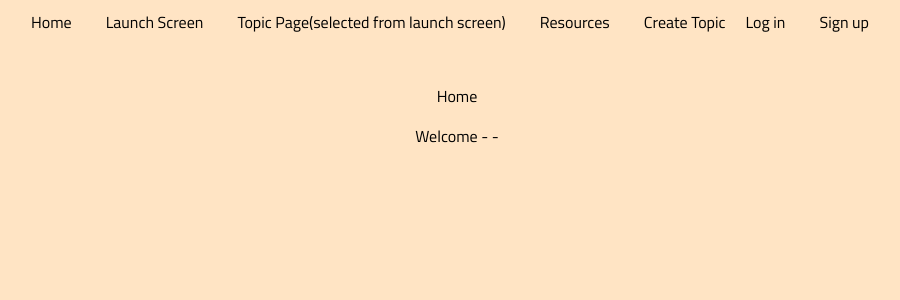
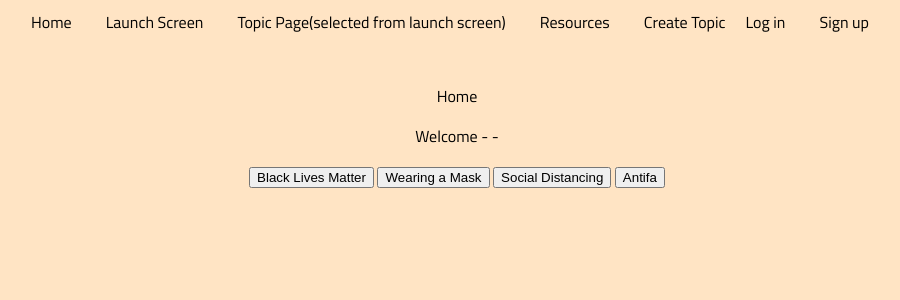
Before and after one commit to VictorLuo920/activisim_app, a React (Create React App) app: page / in a window 1280 px wide. Shown: the top 300 px of the page, without its empty margins (183-1083 px from the left). Built offline with nearby package versions, Linux system fonts and the light colour scheme; no server answers.

Commit message:
Create Popular buttons in Home

```diff
--- a/src/components/NavBar/NavBar.js
+++ /dev/null
@@ -1,37 +0,0 @@
-import React from 'react';
-import { Link } from 'react-router-dom';
-import './NavBar.css';
-
-const NavBar = (props) => {
-    let nav = props.user ?
-        <div className='NavBar'>
-            <Link to='' className='NavBar-link' onClick={props.handleLogout} >Log out</Link>
-            &nbsp;&nbsp;&nbsp;&nbsp;&nbsp;
-            <span className='NavBar-welcome'>Welcome, {props.user.name}</span>
-        </div>
-        :
-        <div className='NavBar'>
-            <Link to="/login" className='NavBar-link'>Log in</Link>
-            &nbsp;&nbsp;&nbsp;&nbsp;
-            <Link to="/signup" className='NavBar-link'>Sign up</Link>
-            &nbsp;&nbsp;&nbsp;&nbsp;
-        </div>
-
-    return (
-        <div className='NavBar'>
-            <Link to="/" className='NavBar-link'>Home</Link>
-            &nbsp;&nbsp;&nbsp;&nbsp;
-        <Link to="/launchscreen" className='NavBar-link'>Launch Screen</Link>
-            &nbsp;&nbsp;&nbsp;&nbsp;
-        <Link to="/topicpage" className='NavBar-link'>Topic Page(selected from launch screen)</Link>
-            &nbsp;&nbsp;&nbsp;&nbsp;
-        <Link to="/resources" className='NavBar-link'>Resources</Link>
-            &nbsp;&nbsp;&nbsp;&nbsp;
-        <Link to="/create" className='NavBar-link'>Create Topic</Link>
-
-            {nav}
-        </div>
-    );
-};
-
-export default NavBar;
--- a/src/components/NavBar/NavBar.jsx
+++ b/src/components/NavBar/NavBar.jsx
@@ -3,20 +3,35 @@ import { Link } from 'react-router-dom';
 import './NavBar.css';
 
 const NavBar = (props) => {
-  let nav =
-    <div>
-      <Link to='/' className='NavBar-link'>HOME</Link>
-         &nbsp;&nbsp;|&nbsp;&nbsp;
-      <Link to='/create' className='NavBar-link'>CREATE TOPIC</Link>
-         &nbsp;&nbsp;|&nbsp;&nbsp;
-    </div>;
+    let nav = props.user ?
+        <div className='NavBar'>
+            <Link to='' className='NavBar-link' onClick={props.handleLogout} >Log out</Link>
+            &nbsp;&nbsp;&nbsp;&nbsp;&nbsp;
+            <span className='NavBar-welcome'>Welcome, {props.user.name}</span>
+        </div>
+        :
+        <div className='NavBar'>
+            <Link to="/login" className='NavBar-link'>Log in</Link>
+            &nbsp;&nbsp;&nbsp;&nbsp;
+            <Link to="/signup" className='NavBar-link'>Sign up</Link>
+            &nbsp;&nbsp;&nbsp;&nbsp;
+        </div>
 
+    return (
+        <div className='NavBar'>
+            <Link to="/" className='NavBar-link'>Home</Link>
+            &nbsp;&nbsp;&nbsp;&nbsp;
+        <Link to="/launchscreen" className='NavBar-link'>Launch Screen</Link>
+            &nbsp;&nbsp;&nbsp;&nbsp;
+        <Link to="/topicpage" className='NavBar-link'>Topic Page(selected from launch screen)</Link>
+            &nbsp;&nbsp;&nbsp;&nbsp;
+        <Link to="/resources" className='NavBar-link'>Resources</Link>
+            &nbsp;&nbsp;&nbsp;&nbsp;
+        <Link to="/create" className='NavBar-link'>Create Topic</Link>
 
-  return (
-    <div className='NavBar'>
-      {nav}
-    </div>
-  );
+            {nav}
+        </div>
+    );
 };
 
 export default NavBar;
--- a/src/pages/App/App.js
+++ b/src/pages/App/App.js
@@ -1,7 +1,7 @@
 import React from 'react';
 import './App.css';
 import { Switch, Route, Redirect } from 'react-router-dom';
-import NavBar from '../../components/NavBar/NavBar';
+import NavBar from '../../components/NavBar/NavBar.jsx';
 import Home from "../../pages/Home/Home.js";
 import LaunchScreen from "../../pages/LaunchScreen/LaunchScreen.js";
 import Resources from '../../pages/Resources/Resources'
--- a/src/pages/Home/Home.css
+++ b/src/pages/Home/Home.css
@@ -0,0 +1,3 @@
+body {
+    background: #247BA0;
+}
--- a/src/pages/Home/Home.js
+++ b/src/pages/Home/Home.js
@@ -6,6 +6,12 @@ const Home = (props) => {
 
         <p>Home</p>
         <p>Welcome - -</p>
+
+        <button>Black Lives Matter</button>{' '}
+        <button>Wearing a Mask</button>{' '}
+        <button>Social Distancing</button>{' '}
+        <button>Antifa</button>{' '}
+
     </div>
   );
 }
```
